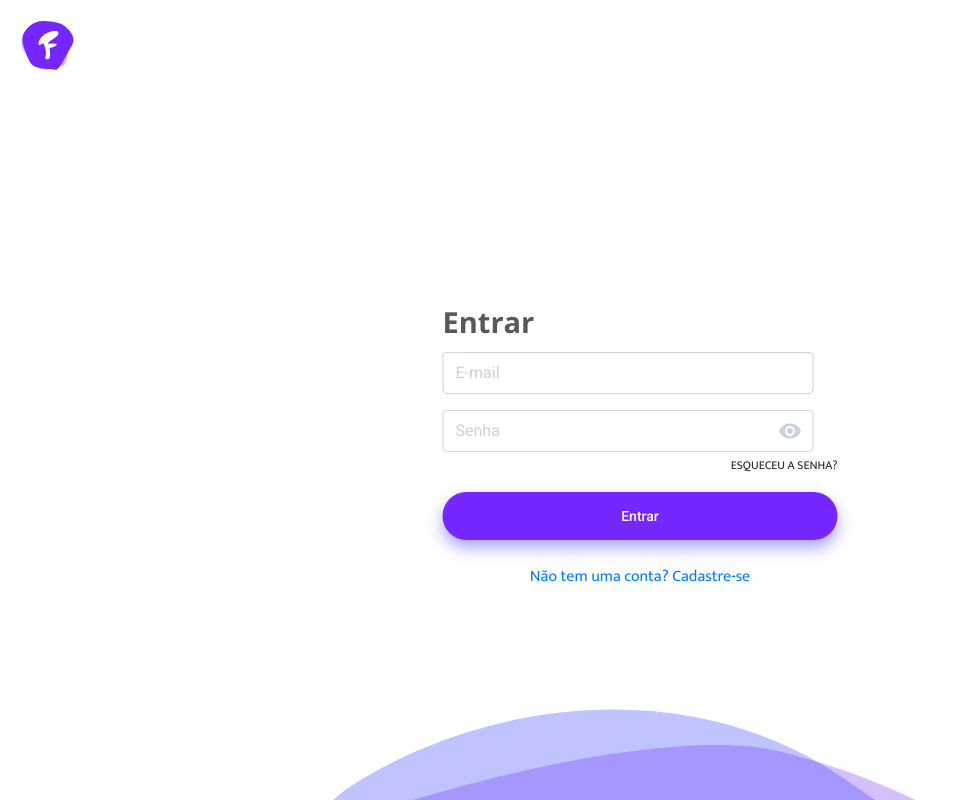
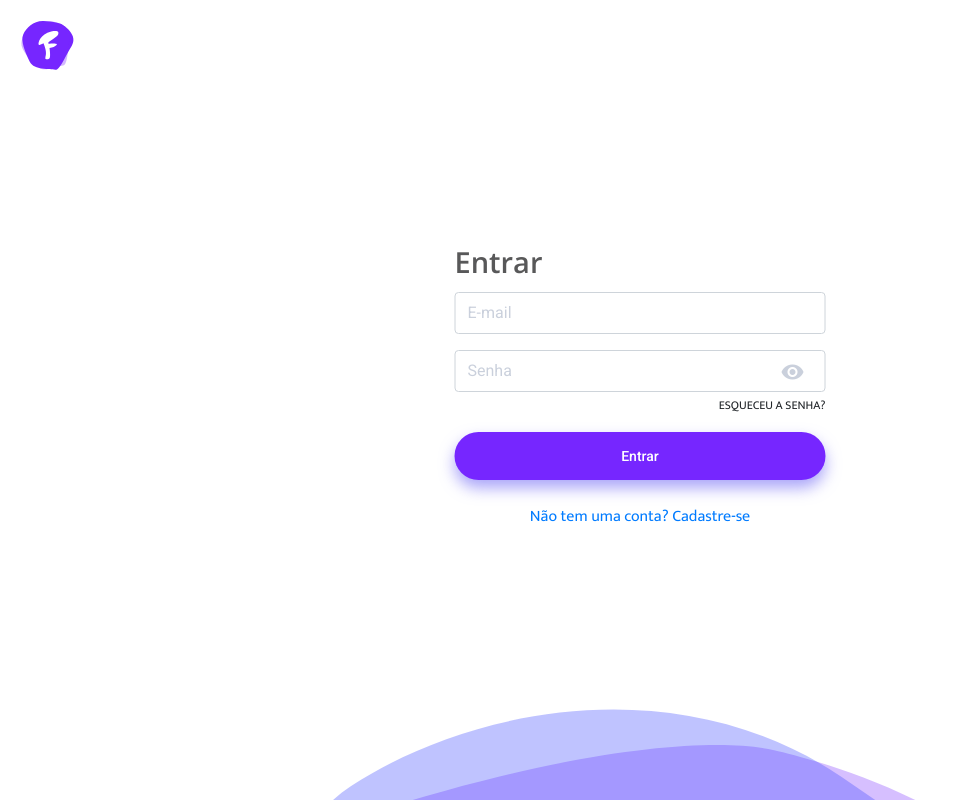
Before and after one commit to lsnogueira/front-test, an Angular app: page /login in a window 1280 px wide. Shown: the whole page, without its empty margins (0-955 px from the left). Built offline with nearby package versions, Linux system fonts and the light colour scheme.

Commit message:
fix layout login

```diff
--- a/src/app/pages/login/login-field/login-field.component.ts
+++ /dev/null
@@ -1,15 +0,0 @@
-import { Component, OnInit } from '@angular/core';
-
-@Component({
-  selector: 'app-login-field',
-  templateUrl: './login-field.component.html',
-  styleUrls: ['../../../../assets/scss/components/_login-field.component.scss']
-})
-export class LoginFieldComponent implements OnInit {
-
-  constructor() { }
-
-  ngOnInit() {
-  }
-
-}
--- a/src/app/pages/login/login-routing.module.ts
+++ b/src/app/pages/login/login-routing.module.ts
@@ -2,10 +2,10 @@ import { NgModule } from '@angular/core';
 import { Routes, RouterModule } from '@angular/router';
 
 import { LoginComponent } from './login.component';
-import { LoginFieldComponent } from './login-field/login-field.component';
+import { LoginSessionComponent } from './login-session/login-session.component';
 
 const routes: Routes = [
-  { path: '', component: LoginFieldComponent }
+  { path: '', component: LoginSessionComponent }
 ];
 
 @NgModule({
--- /dev/null
+++ b/src/app/pages/login/login-session/login-session.component.ts
@@ -0,0 +1,15 @@
+import { Component, OnInit } from '@angular/core';
+
+@Component({
+  selector: 'app-login-session',
+  templateUrl: './login-session.component.html',
+  styleUrls: ['../../../../assets/scss/components/_login-session.component.scss']
+})
+export class LoginSessionComponent implements OnInit {
+
+  constructor() { }
+
+  ngOnInit() {
+  }
+
+}
--- a/src/app/pages/login/login.module.ts
+++ b/src/app/pages/login/login.module.ts
@@ -3,14 +3,14 @@ import { CommonModule } from '@angular/common';
 
 import { LoginRoutingModule } from './login-routing.module';
 import { LoginComponent } from './login.component';
-import { LoginFieldComponent } from './login-field/login-field.component';
+import { LoginSessionComponent } from './login-session/login-session.component';
 import { MatButtonModule } from '@angular/material/button';
 import { MatIconModule } from '@angular/material/icon';
 
 @NgModule({
   declarations: [
     LoginComponent,
-    LoginFieldComponent
+    LoginSessionComponent
   ],
   imports: [
     CommonModule,
--- a/src/assets/scss/components/_login-field.component.scss
+++ b/src/assets/scss/components/_login-session.component.scss
@@ -7,15 +7,14 @@
   top: 0;
   left: 50%;
   height: 75vh;
-  transform: translate(-50%, 50%);
+  transform: translate(-50%, 40%);
 
   span {
     display: inline-block;
   }
 
   input {
-    box-sizing: border-box;
-    width: 371px;
+    width: 100%;
     height: 42px;
   }
 
@@ -57,8 +56,12 @@
     text-align: center;
   }
 
+  .form-group {
+    width: 371px;
+  }
+
   mat-icon {
-    position: relative;
+    position: absolute;
     color: $placeholder;
     right: 9%;
     margin-top: 2.5%;
--- a/src/index.html
+++ b/src/index.html
@@ -8,7 +8,7 @@
   <meta name="viewport" content="width=device-width, initial-scale=1">
   <link rel="icon" type="image/x-icon" href="favicon.ico">
   <link href="https://fonts.googleapis.com/css?family=Roboto:300,400,500" rel="stylesheet">
-  <link href="https://fonts.googleapis.com/css?family=Mukta|Open+Sans:700&display=swap" rel="stylesheet">
+  <link href="https://fonts.googleapis.com/css?family=Mukta|Open+Sans:600&display=swap" rel="stylesheet">
   <link href="https://fonts.googleapis.com/icon?family=Material+Icons" rel="stylesheet">
 </head>
 <body>
```
Also changed, not shown: src/app/pages/login/login-session/login-session.component.html (renamed from src/app/pages/login/login-field/login-field.component.html), src/app/pages/login/login-session/login-session.component.scss (added), 1 other file (tests, documents, lock files or other folders).
